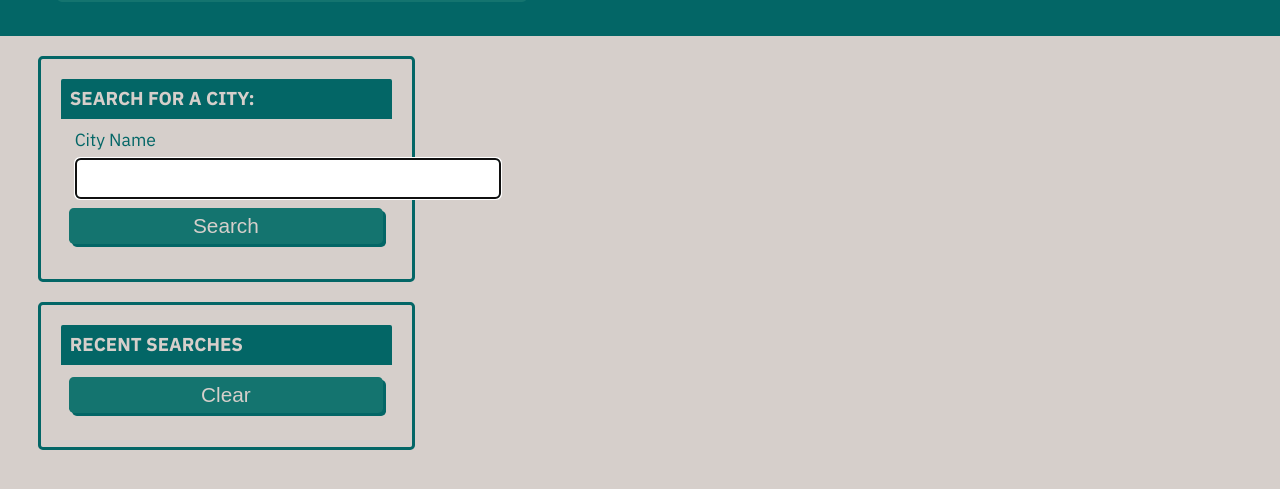
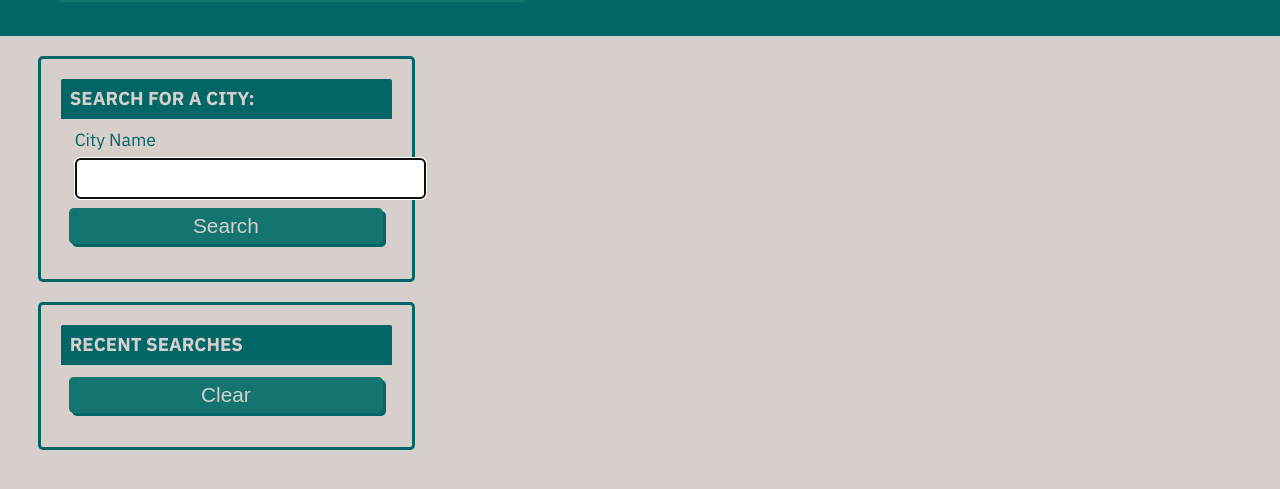
Before and after one commit to K-G-J/weather-dashboard, a plain HTML site: page index.html in a window 1280 px wide. Shown: the part 101-590 px from the top of the page. Drawn offline with Linux system fonts and the light colour scheme; some packages are replaced by stand-ins of ours.

```diff
--- a/assets/css/style.css
+++ b/assets/css/style.css
@@ -232,7 +232,7 @@
   }
 
   .form-input {
-    width: 170%;
+    width: 140%;
     padding: 3%;
     margin: 5px 0;
     font-size: 1.2rem;
```
